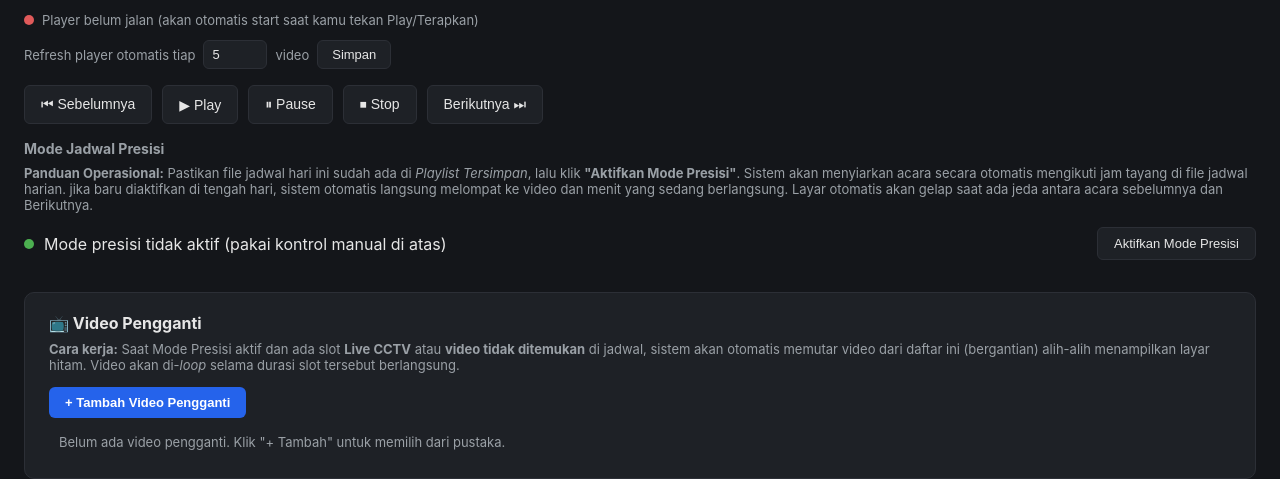
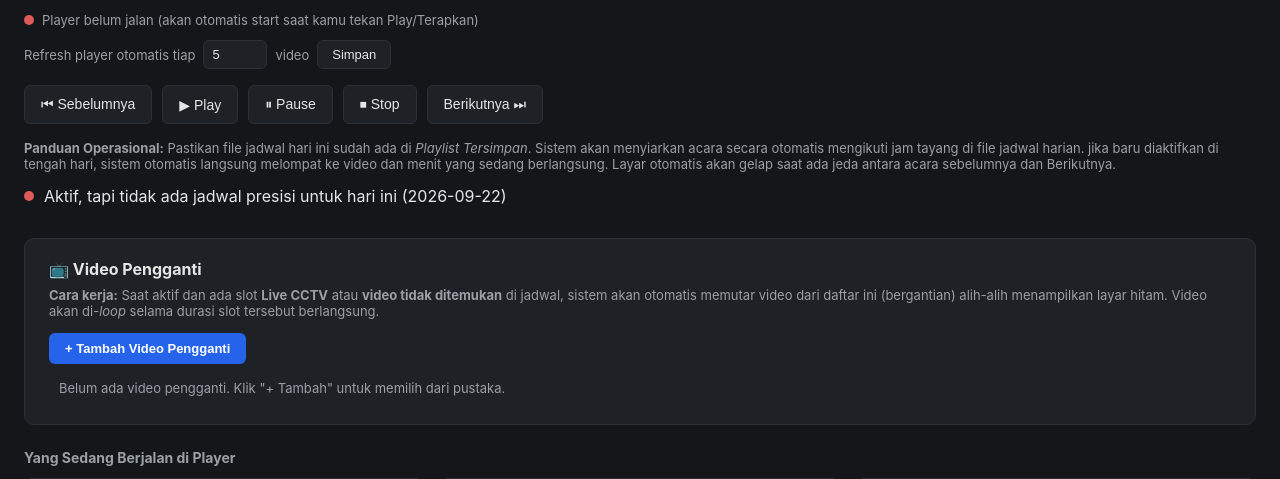
Before and after one commit to DaraH06/playlist-dashboard-jitv, a Flask app: page / in a window 1280 px wide. Shown: the part 54-533 px from the top of the page. Run offline with Flask 3, Linux system fonts and the light colour scheme; the visitor is signed in with stand-in values (Sample User, id 1); data that the repository does not hold is empty.

Commit message:
membersihkan UI

```diff
--- a/mpv_controller.py
+++ b/mpv_controller.py
@@ -357,6 +357,7 @@
             time.sleep(1)
 
         self._send(["loadfile", full_path, "replace"])
+        time.sleep(0.3)
         if seek_seconds and seek_seconds > 0:
             self._send(["seek", seek_seconds, "absolute"])
         self._send(["set_property", "loop-file", "inf" if loop else "no"])
--- a/precision_scheduler.py
+++ b/precision_scheduler.py
@@ -353,7 +353,7 @@
 
                 if active["type"] == "video":
                     full = os.path.join(self.video_root, active["path"])
-                    self.controller.load_file_and_seek(full, active["elapsed"])
+                    self.controller.load_file_and_seek(full, float(active["elapsed"]))
                     self._switch_count += 1
                 else:
                     # live segment, missing file, or gap:
--- a/static/app.js
+++ b/static/app.js
@@ -449,19 +449,8 @@
 
 async function loadPrecisionStatus() {
   const s = await api("/api/precision/status");
-  const dot = document.getElementById("precision-dot");
   const text = document.getElementById("precision-status-text");
-  const btn = document.getElementById("btn-toggle-precision");
   const detail = document.getElementById("precision-detail");
-
-  dot.classList.toggle("on", s.enabled);
-  btn.textContent = s.enabled ? "Matikan Mode Presisi" : "Aktifkan Mode Presisi";
-
-  if (!s.enabled) {
-    text.textContent = "Mode presisi tidak aktif (pakai kontrol manual di atas)";
-    detail.innerHTML = "";
-    return;
-  }
 
   if (!s.has_schedule_today) {
     text.textContent = `Aktif, tapi tidak ada jadwal presisi untuk hari ini (${s.today})`;
--- a/templates/dashboard.html
+++ b/templates/dashboard.html
@@ -37,10 +37,8 @@
   </section>
 
   <section class="precision-panel">
-    <h2>Mode Jadwal Presisi</h2>
     <p class="schedule-hint">
-      <strong>Panduan Operasional:</strong> Pastikan file jadwal hari ini sudah ada di <em>Playlist Tersimpan</em>, lalu
-      klik <strong>"Aktifkan Mode Presisi"</strong>. Sistem akan menyiarkan acara secara otomatis mengikuti jam tayang
+      <strong>Panduan Operasional:</strong> Pastikan file jadwal hari ini sudah ada di <em>Playlist Tersimpan</em>. Sistem akan menyiarkan acara secara otomatis mengikuti jam tayang
       di file jadwal harian. jika baru diaktifkan di tengah hari, sistem otomatis langsung melompat ke video dan menit
       yang sedang berlangsung. Layar otomatis akan gelap saat ada jeda antara acara sebelumnya dan Berikutnya.
     </p>
@@ -48,15 +46,13 @@
     <div class="precision-status-row">
       <span id="precision-dot" class="dot"></span>
       <span id="precision-status-text">Memuat status...</span>
-      <button id="btn-toggle-precision">Aktifkan Mode Presisi</button>
     </div>
-    <div id="precision-detail" class="precision-detail"></div>
   </section>
 
   <section class="fallback-panel">
     <h2>📺 Video Pengganti</h2>
     <p class="schedule-hint">
-      <strong>Cara kerja:</strong> Saat Mode Presisi aktif dan ada slot <strong>Live CCTV</strong> atau <strong>video tidak ditemukan</strong> di jadwal,
+      <strong>Cara kerja:</strong> Saat aktif dan ada slot <strong>Live CCTV</strong> atau <strong>video tidak ditemukan</strong> di jadwal,
       sistem akan otomatis memutar video dari daftar ini (bergantian) alih-alih menampilkan layar hitam.
       Video akan di-<em>loop</em> selama durasi slot tersebut berlangsung.
     </p>
```
